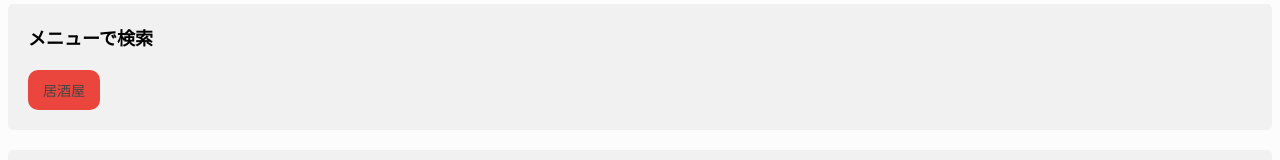
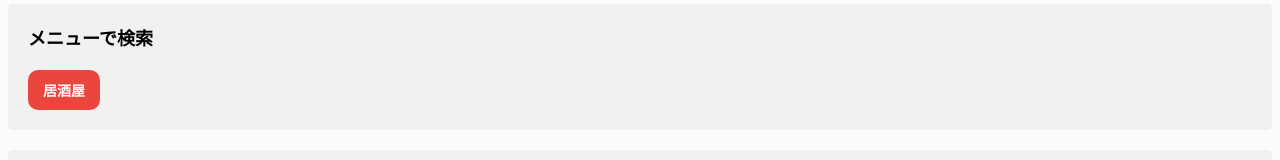
Before and after one commit to gkdud3579/kangurumap, a React (Vite) app in the folder kangrumap/: page / in a window 1280 px wide. In both pictures the pointer is over the button "居酒屋". Shown: the part 744-904 px from the top of the page. Built offline with nearby package versions, Linux system fonts and the light colour scheme.

Commit message:
Design: ホバー時のボタンデザインの修正 #2
ホバーした時のボタンのfont色をwhiteに変更及びbold効果

```diff
--- a/kangrumap/src/styles/Home.module.scss
+++ b/kangrumap/src/styles/Home.module.scss
@@ -93,6 +93,8 @@ body {
 
 .buttonCategory:hover {
   background-color: $button-hover;
+  color: $white-color;
+  font-weight: bold;
 }
 
 .byOption {
@@ -148,4 +150,6 @@ body {
 
 .byDistance button:hover {
   background-color: $button-hover;
+  color: $white-color;
+  font-weight: bold;
 }
```
